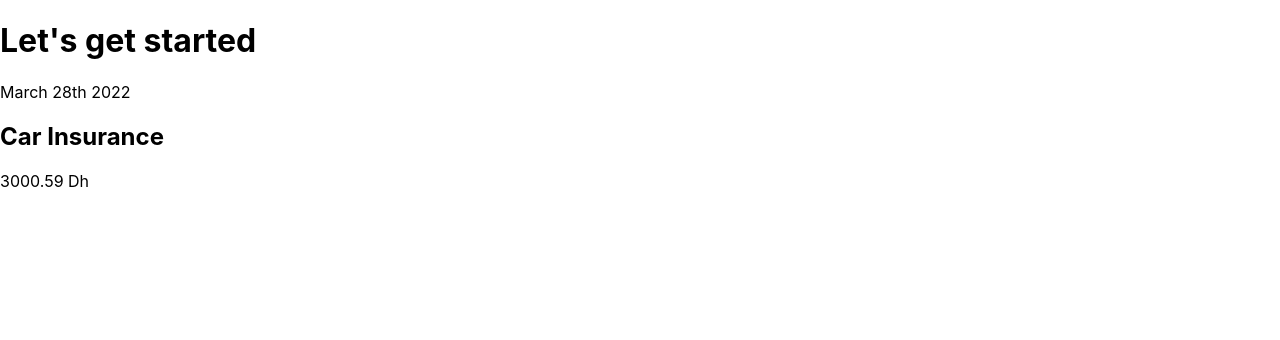
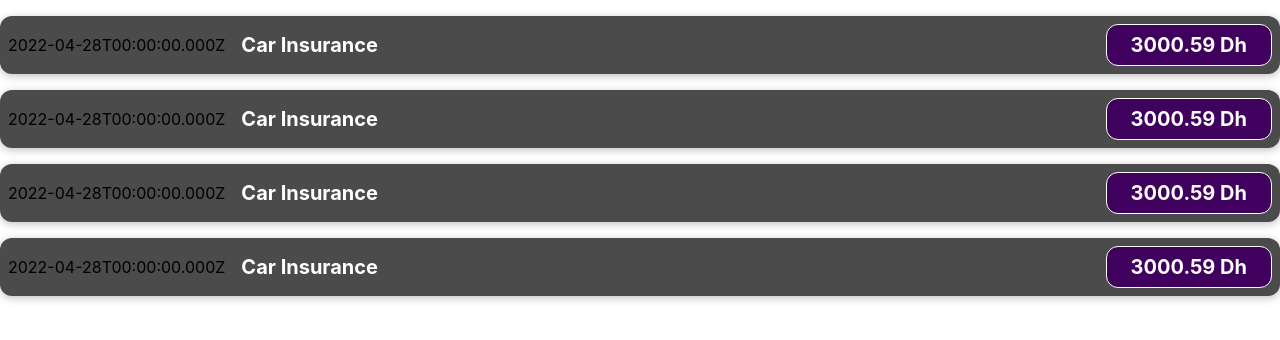
Before and after one commit to chebihiF/expenses-app-Suptech, a React (Create React App) app: page / in a window 1280 px wide. Shown: the top 340 px of the page. Built offline with nearby package versions, Linux system fonts and the light colour scheme.

Commit message:
add expenses data

```diff
--- a/src/App.js
+++ b/src/App.js
@@ -3,9 +3,33 @@ import "./App.css";
 import ExpenseItem from "./components/ExpenseItem";
 
 function App() {
+  const expenses = [
+    {
+      id: "e1",
+      title: "Toilet Paper",
+      amount: 94.12,
+      date: new Date(2020, 7, 14),
+    },
+    { id: "e2", title: "New TV", amount: 799.49, date: new Date(2021, 2, 12) },
+    {
+      id: "e3",
+      title: "Car Insurance",
+      amount: 294.67,
+      date: new Date(2021, 2, 28),
+    },
+    {
+      id: "e4",
+      title: "New Desk (Wooden)",
+      amount: 450,
+      date: new Date(2021, 5, 12),
+    },
+  ];
+
   return (
     <div>
-      <h1>Let's get started</h1>
+      <ExpenseItem />
+      <ExpenseItem />
+      <ExpenseItem />
       <ExpenseItem />
     </div>
   );
--- a/src/components/ExpenseItem.js
+++ b/src/components/ExpenseItem.js
@@ -1,12 +1,19 @@
 /** @format */
+
+import "./ExpenseItem.css";
+
 const ExpenseItem = () => {
+  const expenseDate = new Date(2022, 3, 28);
+  const expenseTitle = "Car Insurance";
+  const expenseAmount = "3000.59";
+
   return (
-    <div>
-      <div>March 28th 2022</div>
-      <div>
-        <h2>Car Insurance</h2>
+    <div className="expense-item">
+      <div>{expenseDate.toISOString()}</div>
+      <div className="expense-item__description">
+        <h2>{expenseTitle}</h2>
       </div>
-      <div>3000.59 Dh</div>
+      <div className="expense-item__price">{expenseAmount} Dh</div>
     </div>
   );
 };
```
